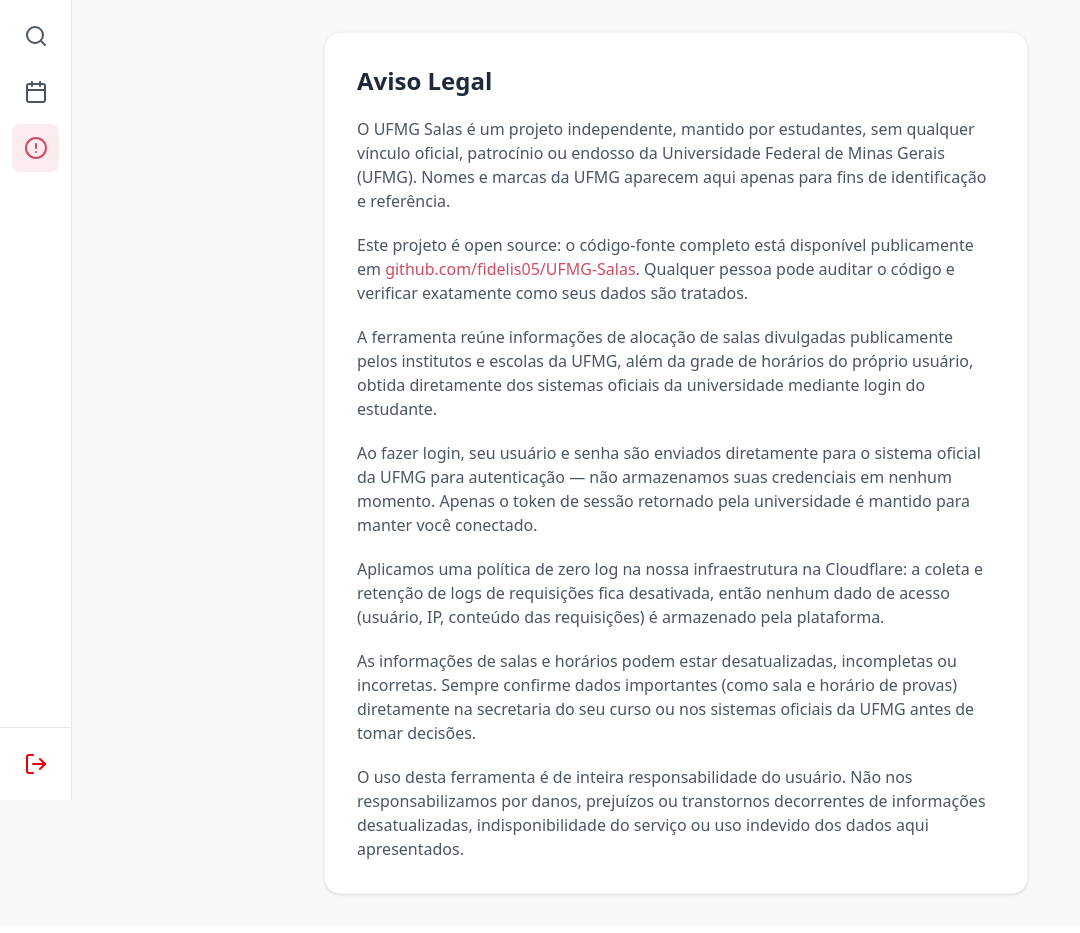
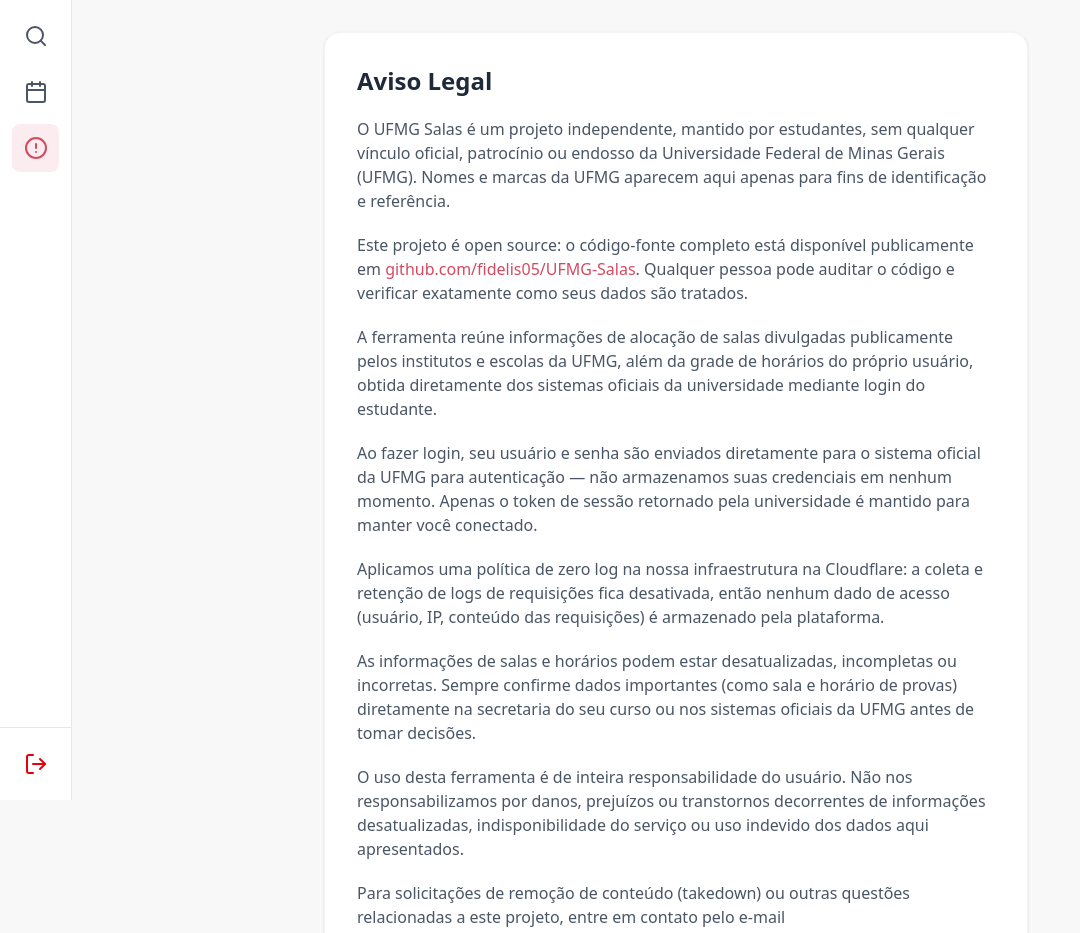
Before and after one commit to fidelis05/UFMG-Salas, a React (Vite) app: page /disclaimer in a window 1280 px wide. Shown: the top 933 px of the page, without its empty margins (0-1080 px from the left). Built offline with nearby package versions, Linux system fonts and the light colour scheme.

Commit message:
fix: add contact information for content removal requests in Disclaimer component

```diff
--- a/src/pages/Disclaimer.tsx
+++ b/src/pages/Disclaimer.tsx
@@ -60,6 +60,18 @@
           de informações desatualizadas, indisponibilidade do serviço ou uso
           indevido dos dados aqui apresentados.
         </p>
+
+        <p className="text-gray-600">
+          Para solicitações de remoção de conteúdo (takedown) ou outras
+          questões relacionadas a este projeto, entre em contato pelo e-mail{" "}
+          <a
+            href="mailto:miguel.martins@ijunior.com.br"
+            className="text-[#D44A61] font-medium hover:underline"
+          >
+            miguel.martins@ijunior.com.br
+          </a>
+          .
+        </p>
       </div>
     </div>
   );
```
